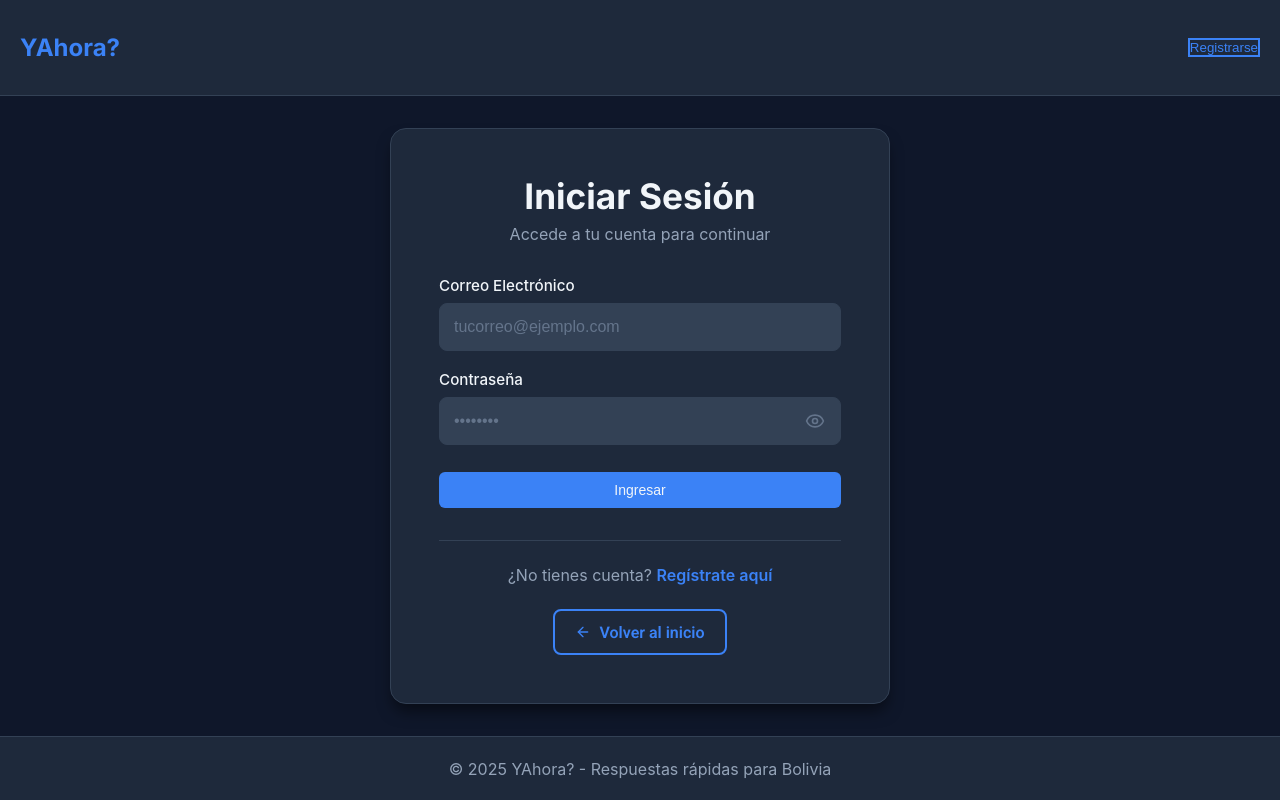
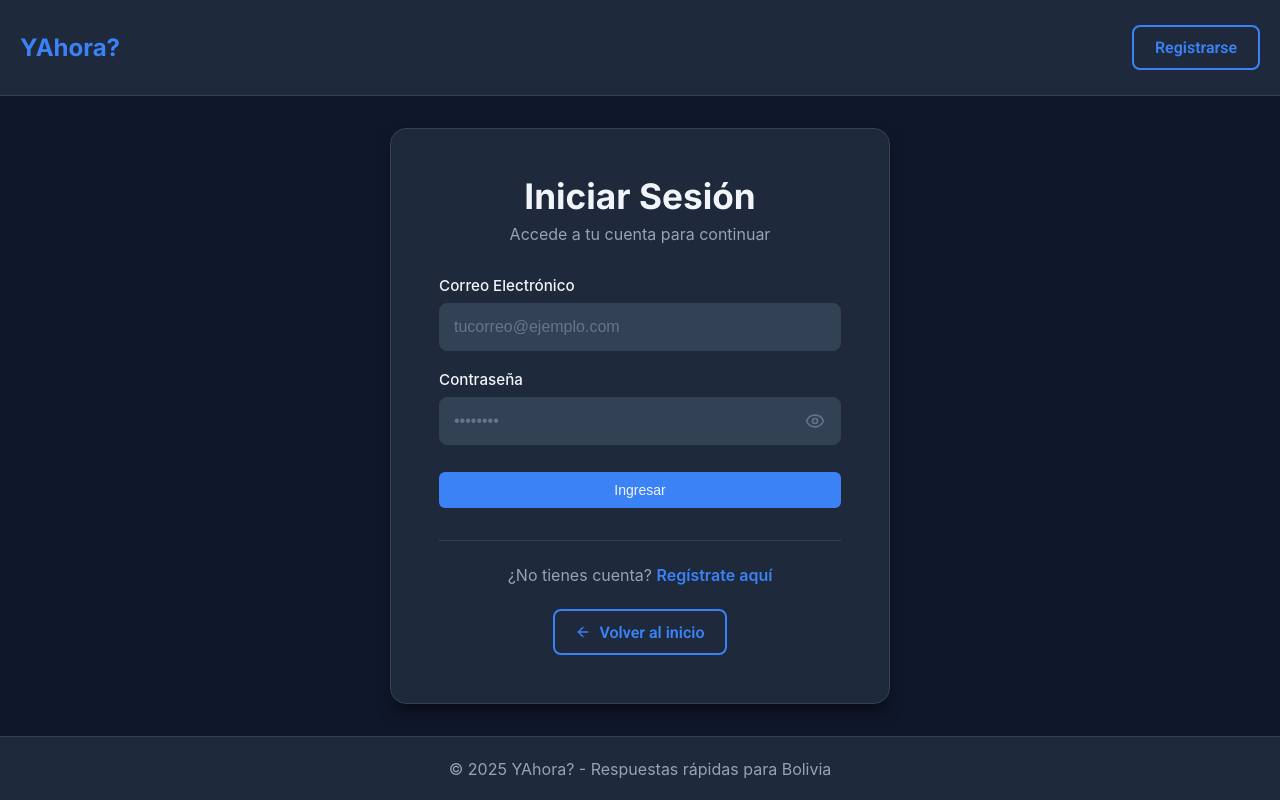
Before and after one commit to SamuPasquier2811/YAhora-First-Beta, a React (Vite) app: page /login in a window 1280 px wide. Built offline with nearby package versions, Linux system fonts and the light colour scheme; no server answers; a web font is replaced by a local one.

Commit message:
Update LoginPage.css

```diff
--- a/src/pages/LoginPage/LoginPage.css
+++ b/src/pages/LoginPage/LoginPage.css
@@ -126,6 +126,23 @@
     gap: 5px;
 }
 
+.btn-register-login {
+    font-family: var(--font-body);
+    font-weight: 600;
+    padding: clamp(0.5rem, 1.5vw, 0.7rem) clamp(0.75rem, 2.3vw, 1.3rem);
+    border-radius: 0.5rem;
+    /* border: none; */
+    cursor: pointer;
+    transition: translateY .2s ease, box-shadow .2s ease, background-color .2s ease, color .2s ease;
+    font-size: clamp(0.8rem, 2.3vw, 1rem);
+}
+
+.btn-register-login:hover {
+    transform: translateY(-2px);
+    box-shadow: var(--shadow-md);
+    box-shadow: 0 0 30px rgba(72, 134, 234, 0.3);
+}
+
 /* Footer del formulario */
 .login-footer {
     text-align: center;
```
